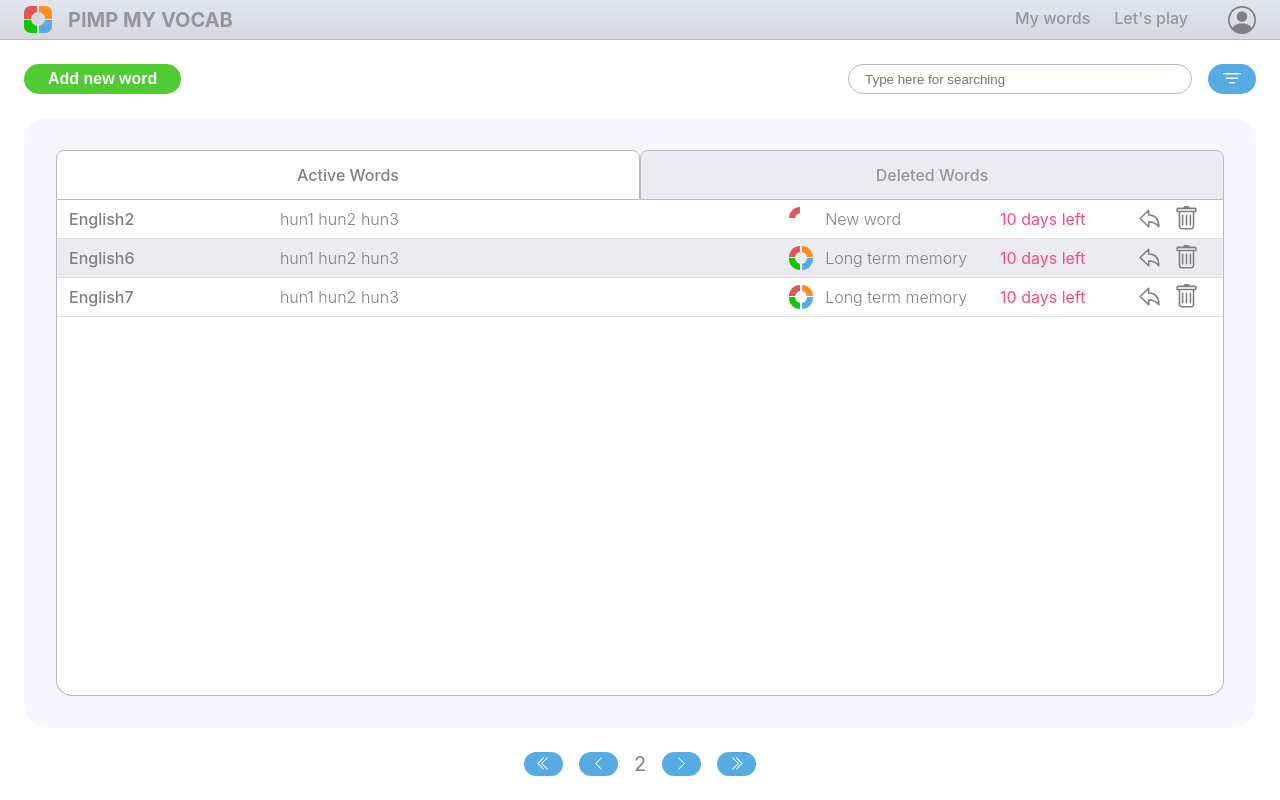
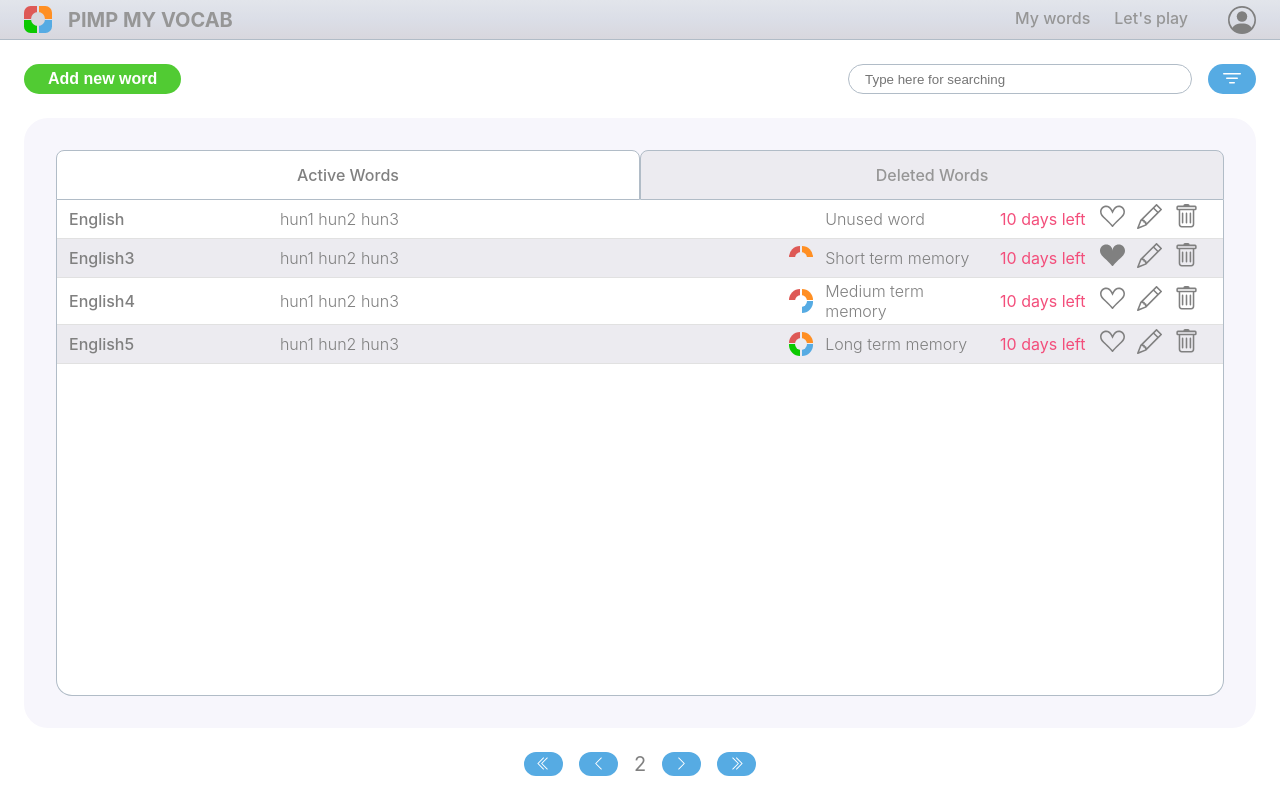
Before and after one commit to Crepkey/pmv_frond_end, a React (Create React App) app: page /my-words in a window 1280 px wide. Built offline with nearby package versions, Linux system fonts and the light colour scheme.

Commit message:
WordHandler icons can change themselves on hover

```diff
--- a/src/components/mainComponents/MyWords.tsx
+++ b/src/components/mainComponents/MyWords.tsx
@@ -317,7 +317,7 @@ export default function MyWords() {
 					</TabContainer>
 
 					<WordContainer>
-						<DeletedWordRow words={deletedWords} />
+						<DeletedWordRow words={activeWords} />
 					</WordContainer>
 				</TableBlock>
 			</TableContainer>
--- a/src/components/subComponents/myWords/wordHandler.tsx
+++ b/src/components/subComponents/myWords/wordHandler.tsx
@@ -1,11 +1,11 @@
-import React from "react";
+import React, { useState } from "react";
 
 /* Interfaces */
 import { ExtendedWord } from "../../../utils/interfaces";
 
 /* Styles */
-import { BsSuitHeart, BsSuitHeartFill, BsPencil, BsTrash } from "react-icons/bs";
-import { IoArrowUndoOutline } from "react-icons/io5";
+import { BsSuitHeart, BsSuitHeartFill, BsPencil, BsPencilFill, BsTrash, BsTrashFill } from "react-icons/bs";
+import { IoArrowUndoOutline, IoArrowUndo } from "react-icons/io5";
 import styled from "styled-components";
 
 const MainContainer = styled.div`
@@ -19,24 +19,57 @@ interface WordHandlerProps {
 	word: ExtendedWord;
 }
 export default function WordHandler({ word }: WordHandlerProps) {
+	const [isRestoreIconHovered, setRestoreIconHover] = useState(false);
+	const [isTrashIconHovered, setTrashIconHover] = useState(false);
+	const [isFavoriteIconHovered, setFavoriteIconHover] = useState(false);
+	const [isEditIconHovered, setEditIconHover] = useState(false);
+
 	function calculateHandlerIcons() {
 		if (word.active === true) {
 			return (
 				<React.Fragment>
 					{word.favourite ? (
-						<BsSuitHeartFill size={25} style={{ marginRight: 12 }} />
+						<div onMouseEnter={() => setFavoriteIconHover(true)} onMouseLeave={() => setFavoriteIconHover(false)}>
+							{isFavoriteIconHovered ? (
+								<BsSuitHeartFill size={25} style={{ marginRight: 12 }} />
+							) : (
+								<BsSuitHeart size={25} style={{ marginRight: 12 }} />
+							)}
+						</div>
 					) : (
-						<BsSuitHeart size={25} style={{ marginRight: 12 }} />
+						<div onMouseEnter={() => setFavoriteIconHover(true)} onMouseLeave={() => setFavoriteIconHover(false)}>
+							{isFavoriteIconHovered ? (
+								<BsSuitHeart size={25} style={{ marginRight: 12 }} />
+							) : (
+								<BsSuitHeartFill size={25} style={{ marginRight: 12 }} />
+							)}
+						</div>
 					)}
-					<BsPencil size={25} style={{ marginRight: 12 }} />
-					<BsTrash size={25} />
+					<div onMouseEnter={() => setEditIconHover(true)} onMouseLeave={() => setEditIconHover(false)}>
+						{isEditIconHovered ? (
+							<BsPencilFill size={25} style={{ marginRight: 12 }} />
+						) : (
+							<BsPencil size={25} style={{ marginRight: 12 }} />
+						)}
+					</div>
+					<div onMouseEnter={() => setTrashIconHover(true)} onMouseLeave={() => setTrashIconHover(false)}>
+						{isTrashIconHovered ? <BsTrashFill size={25} /> : <BsTrash size={25} />}
+					</div>
 				</React.Fragment>
 			);
 		} else {
 			return (
 				<React.Fragment>
-					<IoArrowUndoOutline size={25} style={{ marginRight: 12 }} />
-					<BsTrash size={25} />
+					<div onMouseEnter={() => setRestoreIconHover(true)} onMouseLeave={() => setRestoreIconHover(false)}>
+						{isRestoreIconHovered ? (
+							<IoArrowUndo size={25} style={{ marginRight: 12 }} />
+						) : (
+							<IoArrowUndoOutline size={25} style={{ marginRight: 12 }} />
+						)}
+					</div>
+					<div onMouseEnter={() => setTrashIconHover(true)} onMouseLeave={() => setTrashIconHover(false)}>
+						{isTrashIconHovered ? <BsTrashFill size={25} /> : <BsTrash size={25} />}
+					</div>
 				</React.Fragment>
 			);
 		}
@@ -44,5 +77,4 @@ export default function WordHandler({ word }: WordHandlerProps) {
 
 	return <MainContainer>{calculateHandlerIcons()}</MainContainer>;
 }
-
-/* TODO: Handler icons' hover FXs are missing */
+/* REFACTOR: Icons --> their standalone comps */
```
